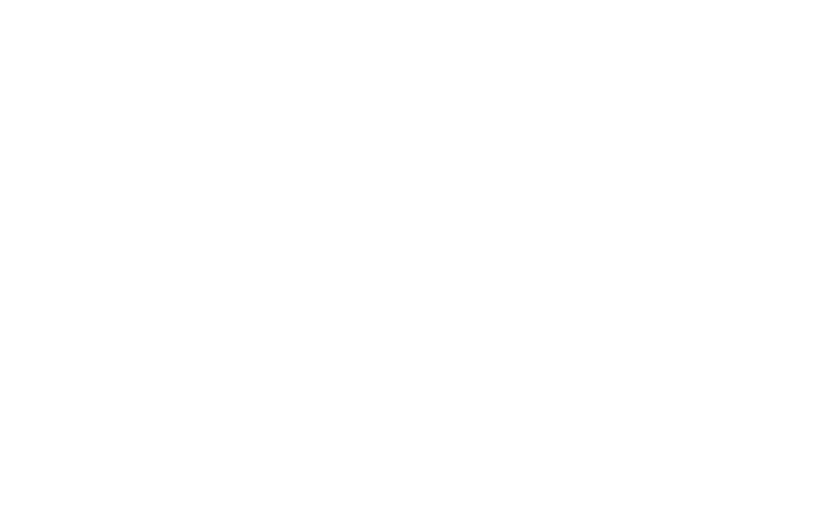
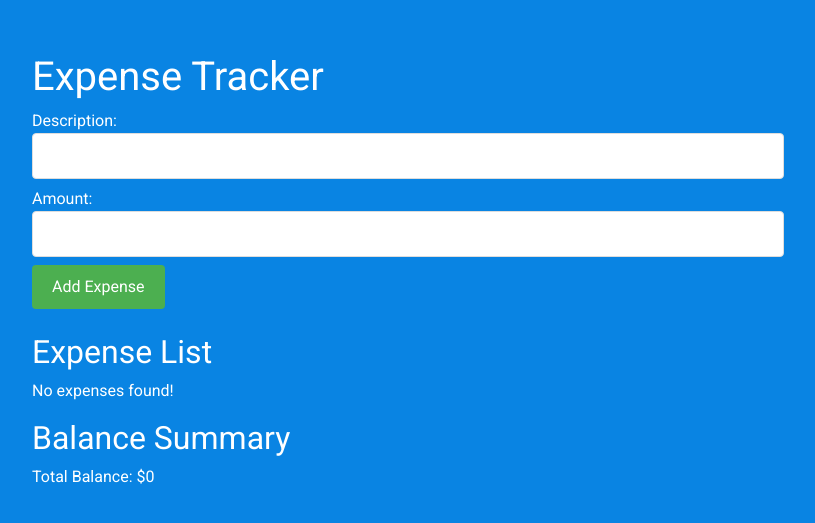
Before and after one commit to Ritwik880/reactjs-machine-coding-problems, a React (Vite) app: page /challenge46 in a window 1280 px wide. Before the commit this address had no page. Shown: the part 121-644 px from the top of the page, without its empty margins (232-1047 px from the left). Built offline with nearby package versions, Linux system fonts and the light colour scheme.

Commit message:
expense tracker Challenge 46

```diff
--- a/src/App.css
+++ b/src/App.css
@@ -457,3 +457,9 @@
 .active {
     border: 4px solid #fff;
 }
+
+.job-board{
+    background: var(--text);
+    padding: 20px;
+    border-radius: 6px;
+}
--- a/src/App.jsx
+++ b/src/App.jsx
@@ -69,6 +69,8 @@
 import Challenge43 from './Components/Challenge/Challenge43';
 import Challenge44 from './Components/Challenge/Challenge44';
 import Challenge45 from './Components/Challenge/Challenge45';
+import Challenge46 from './Components/Challenge/Challenge46';
+import ExpenseTracker from './Components/Challenge/expense-tracker/ExpenseTracker';
 
 const App = () => {
   return (
@@ -142,6 +144,8 @@
       <Route path='/challenge43' element={<Challenge43/>}/>
       <Route path='/challenge44' element={<Challenge44/>}/>
       <Route path='/challenge45' element={<Challenge45/>}/>
+      {/* <Route path='/challenge46' element={<Challenge46/>}/> */}
+      <Route path='/challenge46' element={<ExpenseTracker/>}/>
     </Routes>
   )
 }
--- /dev/null
+++ b/src/Components/Challenge/Challenge46.jsx
@@ -0,0 +1,78 @@
+import React, { useState, useEffect } from 'react';
+import axios from 'axios';
+
+const Challenge46 = () => {
+    const [jobIds, setJobIds] = useState([]);
+    const [jobs, setJobs] = useState([]);
+    const [page, setPage] = useState(1);
+
+    useEffect(() => {
+        // Fetch initial job IDs
+        axios.get('https://hacker-news.firebaseio.com/v0/jobstories.json')
+            .then(response => setJobIds(response.data.slice(0, 6)))
+            .catch(error => console.error('Error fetching job IDs:', error));
+    }, []);
+
+    useEffect(() => {
+        // Fetch job details based on job IDs
+        const fetchJobs = async () => {
+            const jobDetails = await Promise.all(jobIds.map(id =>
+                axios.get(`https://hacker-news.firebaseio.com/v0/item/${id}.json`)
+            ));
+
+            setJobs(prevJobs => {
+                const newJobs = jobDetails.map(response => response.data);
+                const uniqueJobs = [...prevJobs, ...newJobs].reduce((acc, job) => {
+                    if (!acc.some(existingJob => existingJob.id === job.id)) {
+                        acc.push(job);
+                    }
+                    return acc;
+                }, []);
+
+                return uniqueJobs;
+            });
+        };
+
+        fetchJobs();
+    }, [jobIds]);
+
+    const loadMoreJobs = () => {
+        console.log('hii');
+        const startIndex = page * 6;
+        const endIndex = startIndex + 6;
+
+        // Fetch job details based on updated jobIds
+        const newJobIds = jobIds.slice(startIndex, endIndex);
+        setJobIds(prevJobIds => [...prevJobIds, ...newJobIds]);
+
+        setPage(prevPage => prevPage + 1);
+    };
+
+    return (
+        <section className='timeline-landing'>
+            <div className='row container'>
+                <div className='job-board'>
+                    {jobs.map(job => (
+                        <div key={job.id}>
+                            {job.url ? (
+                                <a href={job.url} target="_blank" rel="noopener noreferrer">
+                                    <strong>{job.title}</strong>
+                                </a>
+                            ) : (
+                                <strong>{job.title}</strong>
+                            )}
+                            <p>{`Posted by ${job.by} on ${new Date(job.time * 1000).toLocaleString()}`}</p>
+                        </div>
+                    ))}
+
+                    {/* Check if there are more jobs to load */}
+                    {jobIds.length > jobs.length && jobs.length > 0 && (
+                        <button onClick={loadMoreJobs}>Load more</button>
+                    )}
+                </div>
+            </div>
+        </section>
+    );
+};
+
+export default Challenge46;
--- /dev/null
+++ b/src/Components/Challenge/expense-tracker/BalanceSummary.jsx
@@ -0,0 +1,20 @@
+import React from 'react'
+
+const BalanceSummary = ({expenses}) => {
+
+    const calculateTotalBalance = ()=>{
+        return expenses.reduce((total, expense)=> total + expense.amount, 0)
+    }
+  return (
+    <div>
+        <h2 className='heading-text'>
+            Balance Summary
+        </h2>
+        <p className='heading-text'>
+            Total Balance: ${calculateTotalBalance()}
+        </p>
+    </div>
+  )
+}
+
+export default BalanceSummary
--- /dev/null
+++ b/src/Components/Challenge/expense-tracker/ExpenseForm.jsx
@@ -0,0 +1,46 @@
+import React, {useState} from 'react'
+
+const ExpenseForm = ({addExpense}) => {
+    const [description, setDescription] = useState('');
+    const [amount, setAmount] = useState('');
+
+    const handleSubmit = (e)=>{
+        e.preventDefault();
+
+        if (!description || !amount) {
+            alert('Please enter both description and amount.')
+            return;
+        }
+
+        const newExpense = {
+            id: new Date().getTime(),
+            description,
+            amount: parseFloat(amount)
+        };
+
+        addExpense(newExpense);
+
+        setDescription('');
+        setAmount('');
+    }
+
+
+  return (
+    <form onSubmit={handleSubmit}>
+        <label className='heading-text'>
+            Description:
+            <input type='text' value={description} onChange={(e) => setDescription(e.target.value)}/>
+        </label>
+        <label className='heading-text'>
+            Amount:
+            <input type='text' value={amount} onChange={(e) => setAmount(e.target.value)}/>
+        </label>
+
+        <button type='submit'>
+            Add Expense
+        </button>
+    </form>
+  )
+}
+
+export default ExpenseForm
--- /dev/null
+++ b/src/Components/Challenge/expense-tracker/ExpenseList.jsx
@@ -0,0 +1,27 @@
+import React from 'react'
+
+const ExpenseList = ({expenses, deleteExpense}) => {
+  return (
+    <div className='mt-4'>
+        <h2 className='heading-text'>
+            Expense List
+        </h2>
+        <ul>
+            {expenses.length > 0 ? expenses.map((expense)=>(
+                <li key={expense.id} className='heading-text mt-2'>
+                    {expense.description} - ${expense.amount}
+                    <button className='btn btn-danger mx-2' onClick={()=> deleteExpense(expense.id)}>
+                        Delete
+                    </button>
+                </li>
+            )):
+            <p className='heading-text'>
+                No expenses found!
+            </p>
+            }
+        </ul>
+    </div>
+  )
+}
+
+export default ExpenseList
--- /dev/null
+++ b/src/Components/Challenge/expense-tracker/ExpenseTracker.jsx
@@ -0,0 +1,35 @@
+// You are tasked with building an expense sharing application in React.js. The application should allow users to add expenses, delete expenses, and view a balance summary.
+
+import React, { useState } from 'react'
+import ExpenseForm from './ExpenseForm';
+import ExpenseList from './ExpenseList';
+import BalanceSummary from './BalanceSummary';
+
+const ExpenseTracker = () => {
+    const [expenses, setExpenses] = useState([]);
+
+    //add expense
+    const addExpense = (newExpenses) => {
+        setExpenses([...expenses, newExpenses]);
+    }
+
+    //delete expense
+    const deleteExpense = (id)=>{
+        const updateExpenses = expenses.filter((expense)=> expense.id !== id);
+        setExpenses(updateExpenses);
+    }
+    return (
+        <section className='timeline-landing'>
+            <div className='row container'>
+                <h1 className='heading-text'>
+                    Expense Tracker
+                </h1>
+                <ExpenseForm addExpense={addExpense} />
+                <ExpenseList expenses={expenses} deleteExpense={deleteExpense}/>
+                <BalanceSummary expenses={expenses}/>
+            </div>
+        </section>
+    )
+}
+
+export default ExpenseTracker
```
